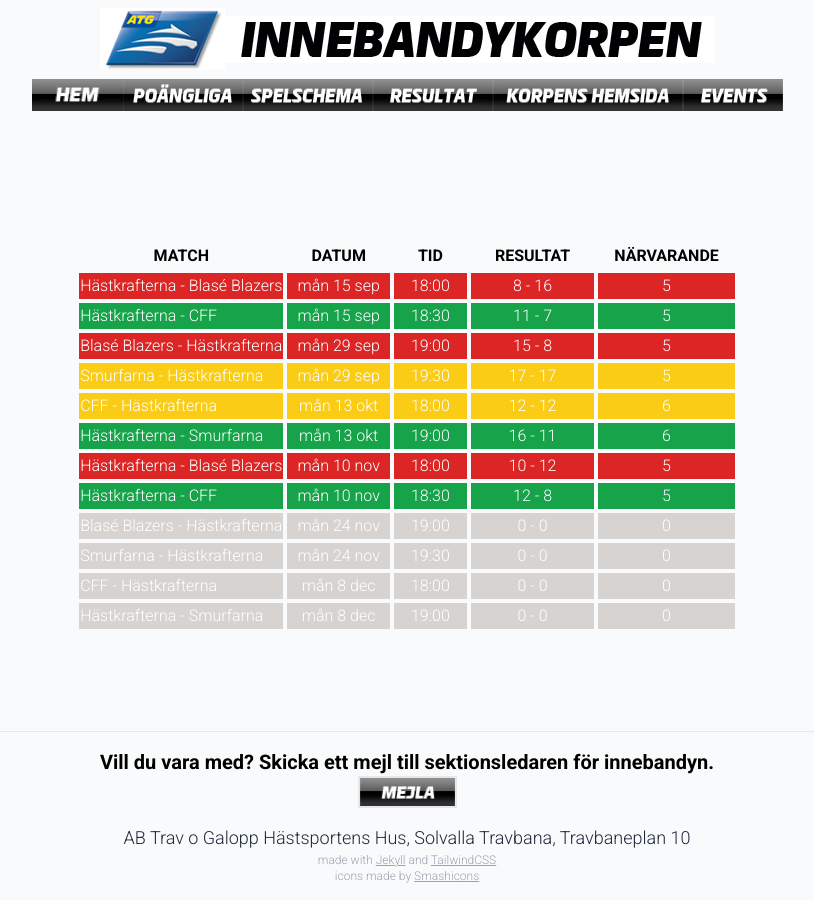
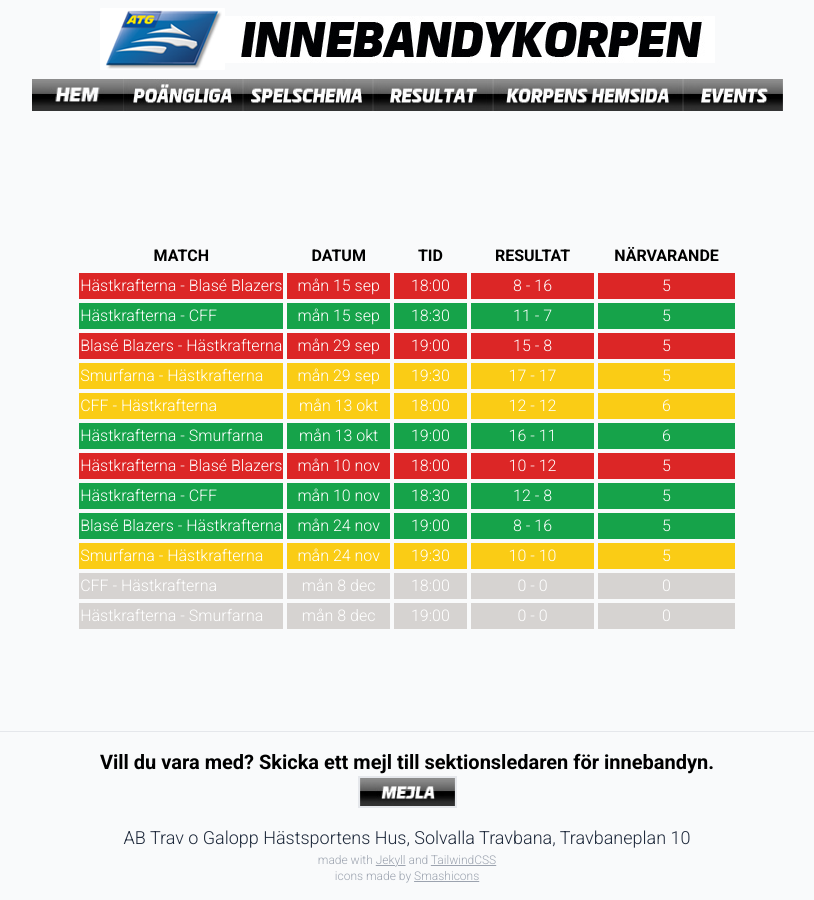
Before and after one commit to andreashogvall/andreashogvall.github.io, a Jekyll site: the page built from resultat.html, in a window 1280 px wide. Shown: the whole page, without its empty margins (233-1047 px from the left). Built offline with Jekyll 4.4.1, drawn with Linux system fonts in a browser that asks for light colours; nearby versions of some CDN libraries.

Commit message:
Update resultat.html

```diff
--- a/resultat.html
+++ b/resultat.html
@@ -72,19 +72,19 @@ description: "Innebandykorpen"
     <td class="text-center">12 - 8</td>
     <td class="text-center">5</td>
   </tr>
-  <tr class="bg-stone-300 text-white border-2 border-slate-200">
+  <tr class="bg-green-600 text-white border-2 border-slate-200">
     <td>Blasé Blazers - Hästkrafterna</td>
     <td class="text-center">mån 24 nov</td>
     <td class="text-center">19:00</td>
-    <td class="text-center">0 - 0</td>
-    <td class="text-center">0</td>
+    <td class="text-center">8 - 16</td>
+    <td class="text-center">5</td>
   </tr>
-  <tr class="bg-stone-300 text-white border-2 border-slate-200">
+  <tr class="bg-yellow-400 text-white border-2 border-slate-200">
     <td>Smurfarna - Hästkrafterna</td>
     <td class="text-center">mån 24 nov</td>
     <td class="text-center">19:30</td>
-    <td class="text-center">0 - 0</td>
-    <td class="text-center">0</td>
+    <td class="text-center">10 - 10</td>
+    <td class="text-center">5</td>
   </tr>
   <tr class="bg-stone-300 text-white border-2 border-slate-200">
     <td>CFF - Hästkrafterna</td>
```
